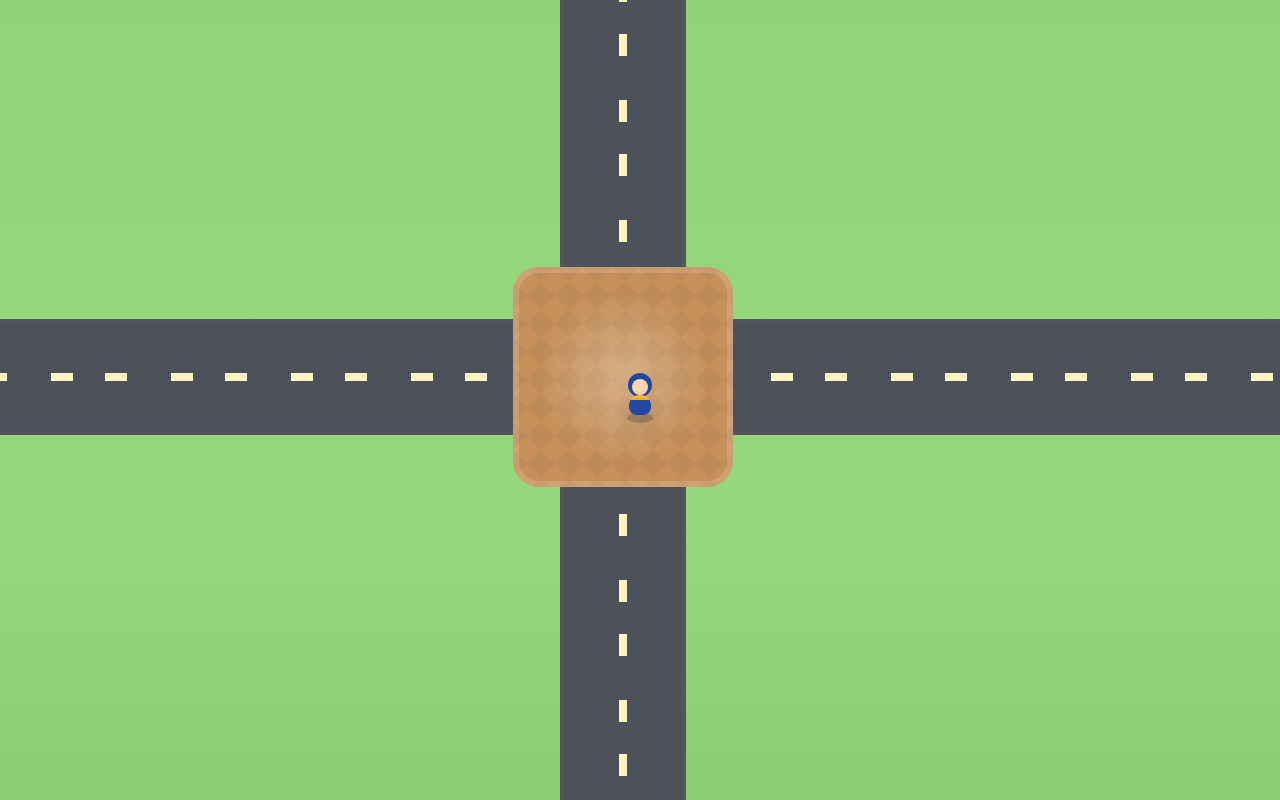
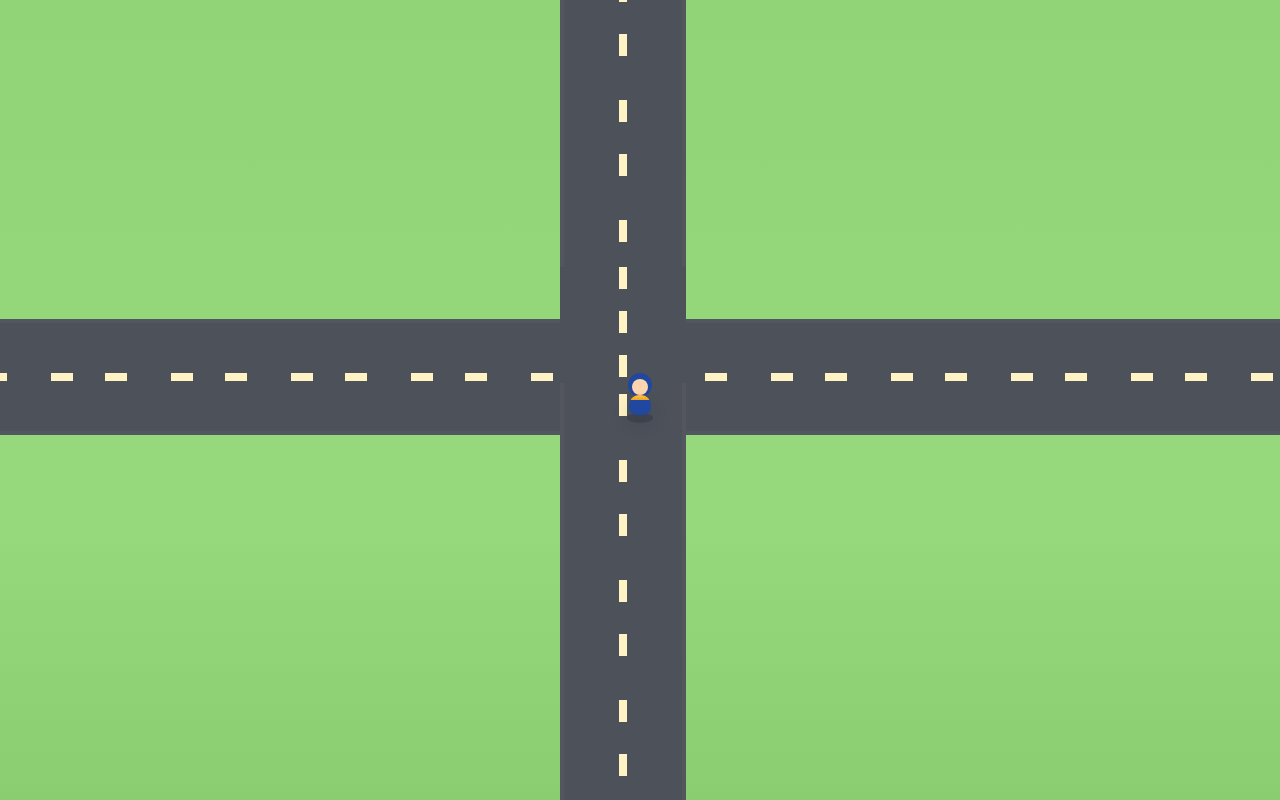
Before and after one commit to KorcakMichal/museum-of-internet, a React (Vite) app: page / in a window 1280 px wide. Built offline with nearby package versions, Linux system fonts and the light colour scheme.

Commit message:
crossroad

```diff
--- a/styles.css
+++ b/styles.css
@@ -91,9 +91,11 @@ body {
 .skyline {
   position: absolute;
   inset: 0 0 auto;
-  height: 130px;
+  height: 220px;
   background:
-    linear-gradient(180deg, rgba(255, 255, 255, 0.55), rgba(255, 255, 255, 0));
+    linear-gradient(180deg, rgba(255, 255, 255, 0.45) 0%, rgba(255, 255, 255, 0) 100%),
+    radial-gradient(circle at 50% -100px, rgba(255, 255, 255, 0.8), transparent 60% 100%);
+  pointer-events: none;
 }
 
 .road {
@@ -146,17 +148,32 @@ body {
 .square {
   position: absolute;
   top: 610px;
-  left: calc(50% - 110px);
-  width: 220px;
-  height: 220px;
-  background:
-    radial-gradient(circle at center, rgba(255, 251, 234, 0.3), transparent 55%),
-    linear-gradient(45deg, rgba(0, 0, 0, 0.04) 25%, transparent 25% 75%, rgba(0, 0, 0, 0.04) 75%),
-    linear-gradient(-45deg, rgba(0, 0, 0, 0.04) 25%, transparent 25% 75%, rgba(0, 0, 0, 0.04) 75%),
-    var(--square);
-  background-size: auto, 28px 28px, 28px 28px, auto;
-  border-radius: 26px;
-  box-shadow: inset 0 0 0 6px rgba(255, 255, 255, 0.15);
+  left: calc(50% - 63px);
+  width: 126px;
+  height: 116px;
+  background: var(--road);
+}
+
+.square::before,
+.square::after {
+  content: "";
+  position: absolute;
+  background-color: var(--road-line);
+}
+
+/* Vertical dashed line only */
+.square::after {
+  left: 50%;
+  top: 0;
+  bottom: 0;
+  width: 8px;
+  transform: translateX(-50%);
+  background: repeating-linear-gradient(
+    180deg,
+    var(--road-line) 0 22px,
+    transparent 22px 44px
+  );
+  background-size: 8px 44px;
 }
 
 .lot {
```
